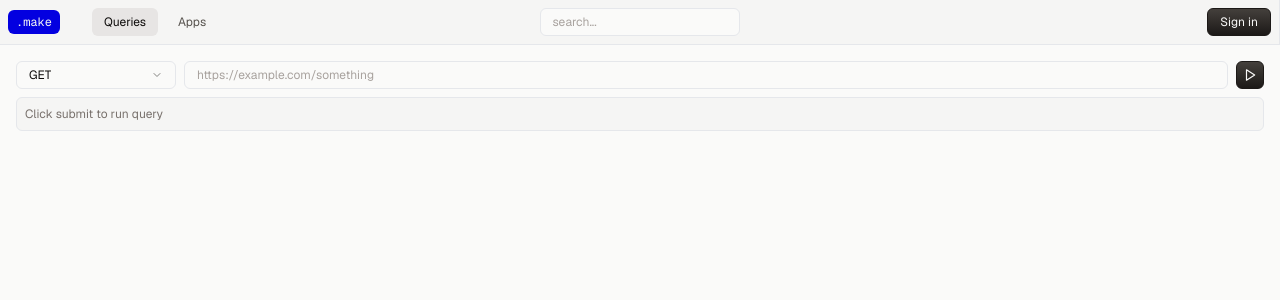
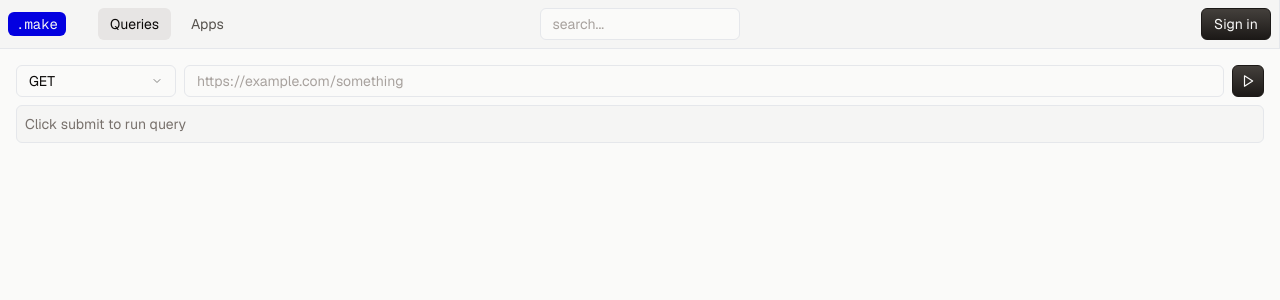
Before and after one commit to daviddkkim/Make, a Next.js app: page /queries in a window 1280 px wide. Shown: the top 300 px of the page. Built offline with nearby package versions, Linux system fonts and the light colour scheme; no server answers.

Commit message:
switch around sizing font and components

```diff
--- a/src/app/components/TopNavigation.tsx
+++ b/src/app/components/TopNavigation.tsx
@@ -16,7 +16,7 @@ const TopNavigation = () => {
       <nav className="p-2 border-r bg-stone-100 w-full justify-between flex items-center text-stone-100 border-b sticky top-0 z-10">
         <div className="flex gap-2 items-center">
           <Link
-            className="font-mono px-2 w-fit h-[24px] bg-[#0300E0] rounded-md text-xs flex items-center justify-center text-stone-100 mr-6"
+            className="font-mono px-2 w-fit h-[24px] bg-[#0300E0] rounded-md text-sm flex items-center justify-center text-stone-100 mr-6"
             href="/"
           >
             .make
@@ -24,7 +24,7 @@ const TopNavigation = () => {
           <Link
             className={cn(
               buttonVariants({ variant: "ghost" }),
-              "text-xs relative",
+              "text-sm relative",
               "bg-stone-200 hover:bg-stone-200 text-stone-950",
             )}
             href="queries"
@@ -34,7 +34,7 @@ const TopNavigation = () => {
           <Link
             className={cn(
               buttonVariants({ variant: "ghost" }),
-              "text-xs relative",
+              "text-sm relative",
             )}
             href="apps"
           >
@@ -61,7 +61,7 @@ const TopNavigation = () => {
     <nav className="p-2 border-r bg-stone-100 w-full justify-between flex items-center text-stone-100 border-b sticky top-0 z-10">
       <div className="flex gap-2 items-center">
         <Link
-          className="font-mono px-2 w-fit h-[24px] bg-[#0300E0] rounded-md text-xs flex items-center justify-center text-stone-100 mr-6"
+          className="font-mono px-2 w-fit h-[24px] bg-[#0300E0] rounded-md text-sm flex items-center justify-center text-stone-100 mr-6"
           href="/"
         >
           .make
@@ -69,7 +69,7 @@ const TopNavigation = () => {
         <Link
           className={cn(
             buttonVariants({ variant: "ghost" }),
-            "text-xs relative",
+            "text-sm relative",
             `${segment === "queries" && "bg-stone-200 hover:bg-stone-200 text-stone-950"}`,
           )}
           href="queries"
@@ -79,7 +79,7 @@ const TopNavigation = () => {
         <Link
           className={cn(
             buttonVariants({ variant: "ghost" }),
-            "text-xs relative",
+            "text-sm relative",
             `${segment === "apps" && "bg-stone-200 hover:bg-stone-200 text-stone-950"}`,
           )}
           href="apps"
--- a/src/app/layout.tsx
+++ b/src/app/layout.tsx
@@ -32,12 +32,12 @@ export default function RootLayout({
                   classNames: {
                     toast:
                       "flex bg-stone-950 border rounded-md align-items px-3 py-2 w-full",
-                    title: "text-xs text-stone-200 font-normal ml-1 leading-5	",
-                    description: "text-xs text-stone-400 font-normal ml-1",
+                    title: "text-sm text-stone-200 font-normal ml-1 leading-5	",
+                    description: "text-sm text-stone-400 font-normal ml-1",
                     actionButton:
-                      "ml-auto text-xs font-normal h-[20px] px-2 flex items-center justify-center rounded-sm text-stone-900 bg-gradient-to-b from-stone-100 to-stone-200 border border-stone-200 bg-transparent",
+                      "ml-auto text-sm font-normal h-[20px] px-2 flex items-center justify-center rounded-sm text-stone-900 bg-gradient-to-b from-stone-100 to-stone-200 border border-stone-200 bg-transparent",
                     cancelButton:
-                      "ml-auto text-xs font-normal h-[20px] px-2 flex items-center justify-center rounded-sm text-stone-900 bg-gradient-to-b from-stone-100 to-stone-200 border border-stone-200 bg-transparent",
+                      "ml-auto text-sm font-normal h-[20px] px-2 flex items-center justify-center rounded-sm text-stone-900 bg-gradient-to-b from-stone-100 to-stone-200 border border-stone-200 bg-transparent",
                   },
                 }}
                 icons={{
--- a/src/app/queries/components/QueryClient.tsx
+++ b/src/app/queries/components/QueryClient.tsx
@@ -104,12 +104,12 @@ export default function QueryClient() {
               <Play size="14" className="text-stone-50" />
             </Button>
           </div>
-          <div className="bg-stone-100 rounded-md p-2 border text-xs flex flex-col">
+          <div className="bg-stone-100 rounded-md p-2 border text-sm flex flex-col">
             {response ? (
               <>
-                <p className="text-xs flex">
+                <p className="text-sm flex">
                   {" "}
-                  <div className="rounded-md border border-green-600 bg-gradient-to-b from-green-500 to-green-600 w-[16px] h-[16px] flex items-center justify-center mr-1">
+                  <div className="rounded-md border border-green-600 bg-gradient-to-b from-green-500 to-green-600` w-[16px] h-[16px] flex items-center justify-center mr-1">
                     <Check size={10} className="text-green-50" />
                   </div>
                   Your query successfully ran
@@ -117,7 +117,7 @@ export default function QueryClient() {
                 <JSONTree data={response} theme={theme} invertTheme={false} />
               </>
             ) : (
-              <h2 className="text-xs text-stone-500">
+              <h2 className="text-sm text-stone-500">
                 Click submit to run query
               </h2>
             )}
--- a/src/components/Button.tsx
+++ b/src/components/Button.tsx
@@ -5,7 +5,7 @@ import { cva, type VariantProps } from "class-variance-authority";
 import { cn } from "@/libs/utils";
 
 const buttonVariants = cva(
-  "inline-flex items-center justify-center whitespace-nowrap rounded-md text-xs font-regular ring-offset-background transition-colors focus-visible:outline-none focus-visible:ring-2 focus-visible:ring-ring focus-visible:ring-offset-2 disabled:pointer-events-none disabled:opacity-50",
+  "inline-flex items-center justify-center whitespace-nowrap rounded-md text-sm font-regular ring-offset-background transition-colors focus-visible:outline-none focus-visible:ring-2 focus-visible:ring-ring focus-visible:ring-offset-2 disabled:pointer-events-none disabled:opacity-50",
   {
     variants: {
       variant: {
@@ -20,10 +20,10 @@ const buttonVariants = cva(
         link: "text-stone-700 underline-offset-4 hover:underline hover:text-stone-950",
       },
       size: {
-        default: "h-7 px-3",
+        default: "h-8 px-3",
         sm: "h-6 rounded-md px-2",
         lg: "h-8 rounded-md px-4",
-        icon: "min-h-7 min-w-7 max-h-7 max-w-7",
+        icon: "min-h-8 min-w-8 max-h-8 max-w-8",
       },
     },
     defaultVariants: {
--- a/src/components/Form.tsx
+++ b/src/components/Form.tsx
@@ -135,7 +135,7 @@ const FormDescription = React.forwardRef<
     <p
       ref={ref}
       id={formDescriptionId}
-      className={cn("text-xs text-stone-500", className)}
+      className={cn("text-sm text-stone-500", className)}
       {...props}
     />
   );
@@ -156,7 +156,7 @@ const FormMessage = React.forwardRef<
     <p
       ref={ref}
       id={formMessageId}
-      className={cn("text-xs text-red-700", className)}
+      className={cn("text-sm text-red-700", className)}
       {...props}
     >
       {body}
--- a/src/components/Input.tsx
+++ b/src/components/Input.tsx
@@ -11,7 +11,7 @@ const Input = React.forwardRef<HTMLInputElement, InputProps>(
       <input
         type={type}
         className={cn(
-          "flex h-7 w-full text-stone-950 rounded-md border border-input bg-stone-50 px-3 py-2 text-xs ring-offset-background file:border-0 file:bg-transparent file:text-sm file:font-medium placeholder:text-stone-400 focus-visible:outline-none focus-visible:ring-2 focus-visible:ring-ring focus-visible:ring-offset-2 disabled:cursor-not-allowed disabled:opacity-50",
+          "flex h-8 w-full text-stone-950 rounded-md border border-input bg-stone-50 px-3 py-2 text-sm ring-offset-background file:border-0 file:bg-transparent file:text-sm file:font-medium placeholder:text-stone-400 focus-visible:outline-none focus-visible:ring-2 focus-visible:ring-ring focus-visible:ring-offset-2 disabled:cursor-not-allowed disabled:opacity-50",
           className,
         )}
         ref={ref}
--- a/src/components/Select.tsx
+++ b/src/components/Select.tsx
@@ -19,7 +19,7 @@ const SelectTrigger = React.forwardRef<
   <SelectPrimitive.Trigger
     ref={ref}
     className={cn(
-      "flex h-7 w-full items-center justify-between rounded-md border border-input bg-stone-50 px-3 py-2 text-xs ring-offset-background placeholder:text-muted-foreground focus:outline-none focus:ring-2 focus:ring-ring focus:ring-offset-2 disabled:cursor-not-allowed disabled:opacity-50 [&>span]:line-clamp-1",
+      "flex h-8 w-full items-center justify-between rounded-md border border-input bg-stone-50 px-3 py-2 text-sm ring-offset-background placeholder:text-muted-foreground focus:outline-none focus:ring-2 focus:ring-ring focus:ring-offset-2 disabled:cursor-not-allowed disabled:opacity-50 [&>span]:line-clamp-1",
       className,
     )}
     {...props}
@@ -118,7 +118,7 @@ const SelectItem = React.forwardRef<
   <SelectPrimitive.Item
     ref={ref}
     className={cn(
-      "relative flex w-full cursor-default select-none items-center rounded-sm py-1.5 pl-8 pr-2 text-xs outline-none focus:bg-stone-200 focus:text-accent-foreground data-[disabled]:pointer-events-none data-[disabled]:opacity-50",
+      "relative flex w-full cursor-default select-none items-center rounded-sm py-1.5 pl-8 pr-2 text-sm outline-none focus:bg-stone-200 focus:text-accent-foreground data-[disabled]:pointer-events-none data-[disabled]:opacity-50",
       className,
     )}
     {...props}
```
